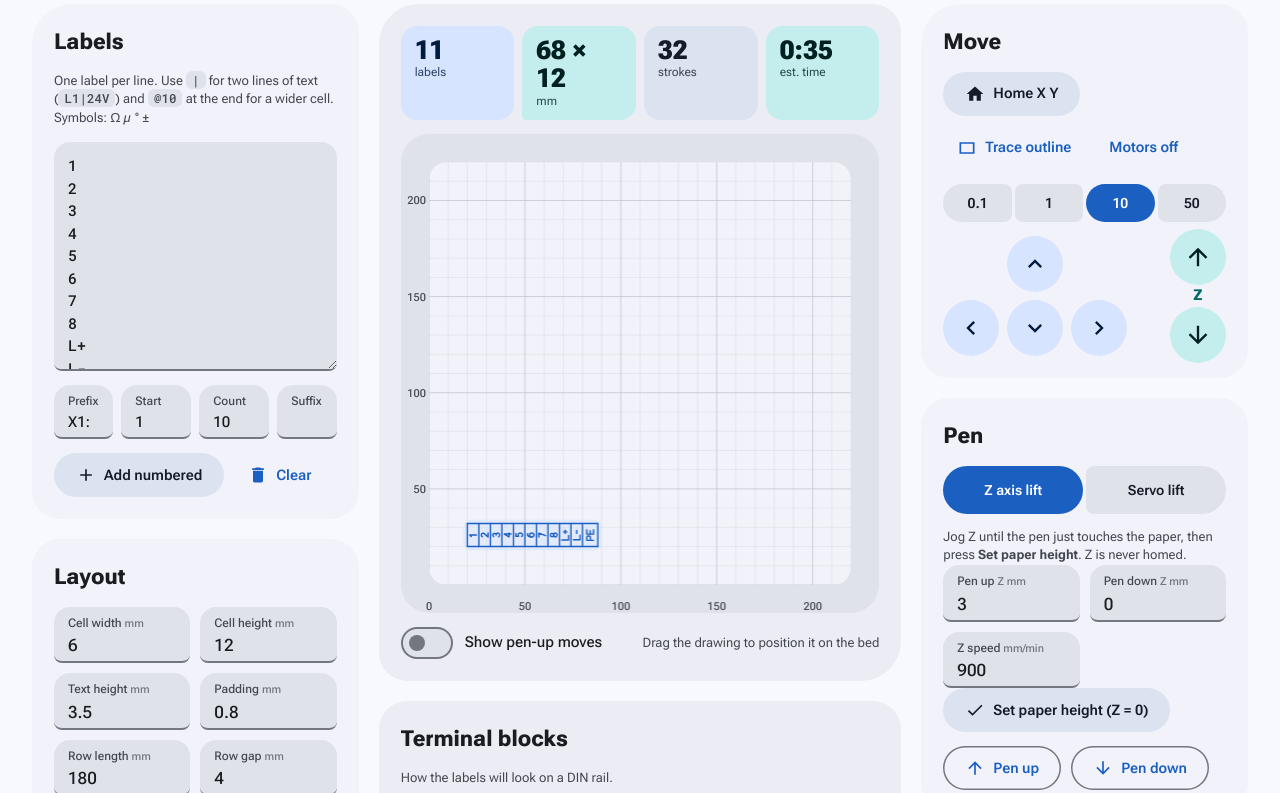
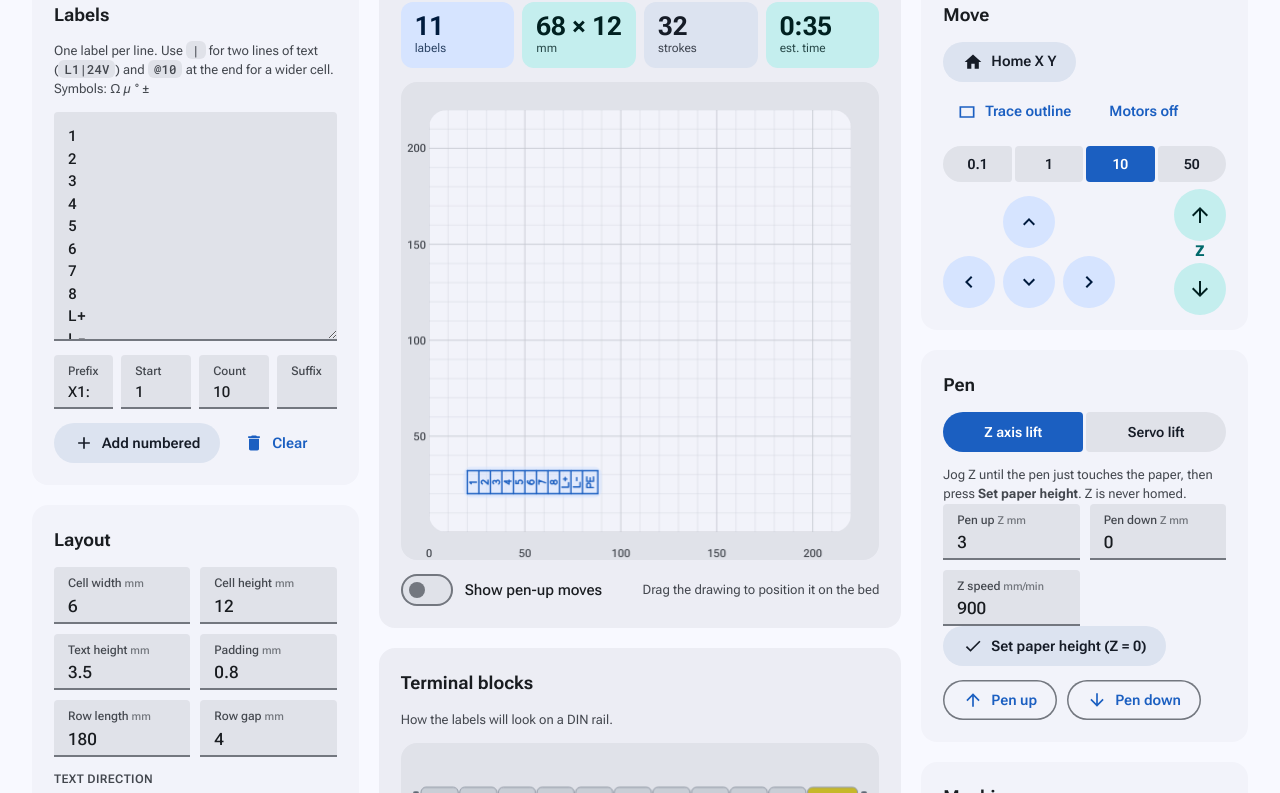
Before and after one commit to douggreenak/drawbot, a plain HTML site: page web/index.html in a window 1280 px wide. Shown: the part 118-911 px from the top of the page. Drawn offline with Linux system fonts and the light colour scheme.

Commit message:
Tone down Material Expressive styling: smaller radii, no shape morphing/overshoot, lighter type, static logo
Co-Authored-By: Claude Sonnet 5.5 <noreply@anthropic.com>

```diff
--- a/web/app.js
+++ b/web/app.js
@@ -94,7 +94,7 @@
   const fmtTime = s => { s = Math.round(s); const h = Math.floor(s / 3600), m = Math.floor((s % 3600) / 60); return h ? `${h}:${String(m).padStart(2, '0')}h` : `${m}:${String(s % 60).padStart(2, '0')}`; };
 
   // Expressive "cookie" shape for the logo
-  (function blob(lobes = 9, depth = 0.09) {
+  (function blob(lobes = 9, depth = 0.04) {
     const pts = [];
     for (let i = 0; i <= 120; i++) {
       const a = (i / 120) * Math.PI * 2, r = 46 * (1 + depth * Math.cos(lobes * a));
--- a/web/styles.css
+++ b/web/styles.css
@@ -1,4 +1,4 @@
-/* Material 3 Expressive — tokens, shapes, motion. */
+/* Material 3 — tokens, shapes, motion (toned down). */
 :root {
   color-scheme: light;
   --primary: #1b5fc1; --on-primary: #fff;
@@ -10,8 +10,8 @@
   --sc-low: #f2f3fa; --sc: #ecedf4; --sc-high: #e6e8ee; --sc-highest: #e0e2e9;
   --outline: #73777f; --outline-variant: #c3c6cf;
   --ok: #1b7a4b;
-  --r-xs: 8px; --r-s: 12px; --r-m: 16px; --r-l: 28px; --r-xl: 40px;
-  --spring: cubic-bezier(.34, 1.56, .64, 1);
+  --r-xs: 4px; --r-s: 8px; --r-m: 12px; --r-l: 16px; --r-xl: 16px;
+  --spring: cubic-bezier(.2, 0, 0, 1);
   --emph: cubic-bezier(.2, 0, 0, 1);
   --font: "Roboto Flex", "Google Sans Flex", system-ui, -apple-system, "Segoe UI", sans-serif;
 }
@@ -38,12 +38,12 @@ code { font: 500 12.5px "Roboto Mono", ui-monospace, monospace; background: var(
 [hidden] { display: none !important; }
 
 /* ---------- top bar ---------- */
-.top { display: flex; align-items: center; justify-content: space-between; gap: 16px; flex-wrap: wrap; padding: 28px 32px 12px; max-width: 1760px; margin: 0 auto; }
+.top { display: flex; align-items: center; justify-content: space-between; gap: 16px; flex-wrap: wrap; padding: 20px 32px 8px; max-width: 1760px; margin: 0 auto; }
 .brand { display: flex; align-items: center; gap: 18px; }
-.brand h1 { margin: 0; font-size: 44px; line-height: 1; font-weight: 900; font-variation-settings: "wdth" 120, "wght" 900; letter-spacing: -.5px; }
+.brand h1 { margin: 0; font-size: 32px; line-height: 1; font-weight: 700; font-variation-settings: "wght" 700; letter-spacing: -.5px; }
 .brand p { margin: 4px 0 0; color: var(--on-surface-variant); font-size: 15px; }
-.blob { width: 68px; height: 68px; fill: var(--primary); animation: spin 24s linear infinite; }
-.blob.busy { animation-duration: 2.4s; fill: var(--tertiary); }
+.blob { width: 40px; height: 40px; fill: var(--primary); }
+.blob.busy { animation: spin 2.4s linear infinite; fill: var(--tertiary); }
 @keyframes spin { to { transform: rotate(360deg); } }
 .top-actions { display: flex; align-items: center; gap: 12px; }
 .chip { display: inline-flex; align-items: center; gap: 8px; height: 40px; padding: 0 16px; border-radius: var(--r-l); background: var(--sc-high); font-weight: 500; font-variation-settings: "wght" 550; }
@@ -56,11 +56,10 @@ code { font: 500 12.5px "Roboto Mono", ui-monospace, monospace; background: var(
 .grid { display: grid; grid-template-columns: minmax(300px, 1fr) minmax(420px, 1.6fr) minmax(300px, 1fr); gap: 20px; padding: 12px 32px 48px; max-width: 1760px; margin: 0 auto; align-items: start; }
 .col { display: flex; flex-direction: column; gap: 20px; min-width: 0; }
 @media (max-width: 1180px) { .grid { grid-template-columns: 1fr 1fr; } .col.main { grid-column: 1 / -1; order: -1; } }
-@media (max-width: 720px) { .grid { grid-template-columns: 1fr; padding: 8px 16px 40px; } .top { padding: 20px 16px 8px; } .brand h1 { font-size: 34px; } }
+@media (max-width: 720px) { .grid { grid-template-columns: 1fr; padding: 8px 16px 40px; } .top { padding: 20px 16px 8px; } .brand h1 { font-size: 26px; } }
 
 .card { background: var(--sc-low); border-radius: var(--r-l); padding: 22px; display: flex; flex-direction: column; gap: 14px; }
-.card:nth-of-type(odd) { border-top-left-radius: var(--r-xl); }
-.card h2 { margin: 0; font-size: 22px; font-weight: 800; font-variation-settings: "wdth" 112, "wght" 800; }
+.card h2 { margin: 0; font-size: 18px; font-weight: 650; font-variation-settings: "wght" 650; }
 .hint { margin: 0; color: var(--on-surface-variant); font-size: 13px; }
 .hint.tight { text-align: right; }
 .row { display: flex; gap: 10px; flex-wrap: wrap; align-items: center; }
@@ -71,13 +70,13 @@ code { font: 500 12.5px "Roboto Mono", ui-monospace, monospace; background: var(
 /* ---------- buttons (shape morph on press) ---------- */
 .btn {
   display: inline-flex; align-items: center; justify-content: center; gap: 8px;
-  height: 44px; padding: 0 22px; border: 0; border-radius: 22px; cursor: pointer;
+  height: 40px; padding: 0 20px; border: 0; border-radius: 20px; cursor: pointer;
   font: 600 14.5px var(--font); font-variation-settings: "wght" 600; color: inherit; background: none;
   transition: border-radius .35s var(--spring), background .2s, transform .35s var(--spring), box-shadow .2s, opacity .2s;
   user-select: none; -webkit-tap-highlight-color: transparent;
 }
 .btn svg { width: 20px; height: 20px; fill: currentColor; flex: none; }
-.btn:active:not(:disabled) { border-radius: var(--r-s); transform: scale(.97); }
+.btn:active:not(:disabled) { transform: scale(.98); }
 .btn:disabled { opacity: .38; cursor: default; }
 .btn:focus-visible, input:focus-visible, textarea:focus-visible, select:focus-visible, .seg button:focus-visible { outline: 3px solid color-mix(in srgb, var(--primary) 60%, transparent); outline-offset: 2px; }
 .btn.filled { background: var(--primary); color: var(--on-primary); }
@@ -85,36 +84,31 @@ code { font: 500 12.5px "Roboto Mono", ui-monospace, monospace; background: var(
 .btn.outlined { box-shadow: inset 0 0 0 1.5px var(--outline); color: var(--primary); }
 .btn.text { color: var(--primary); padding: 0 14px; }
 .btn.danger { background: var(--error-container); color: var(--on-error-container); }
-.btn.xl { height: 64px; padding: 0 30px; border-radius: 32px; font-size: 17px; font-variation-settings: "wght" 700; }
-.btn.xl svg { width: 26px; height: 26px; }
+.btn.xl { height: 52px; padding: 0 26px; border-radius: 26px; font-size: 15.5px; font-variation-settings: "wght" 600; }
+.btn.xl svg { width: 22px; height: 22px; }
 .btn:hover:not(:disabled) { filter: brightness(1.06); }
 .btn.filled:hover:not(:disabled) { box-shadow: 0 2px 10px color-mix(in srgb, var(--primary) 40%, transparent); }
-.btn.icon { width: 56px; height: 56px; padding: 0; border-radius: 28px; background: var(--primary-container); color: var(--on-primary-container); }
-.btn.icon svg { width: 28px; height: 28px; }
-.btn.icon:hover:not(:disabled) { border-radius: var(--r-m); }
+.btn.icon { width: 52px; height: 52px; padding: 0; border-radius: 26px; background: var(--primary-container); color: var(--on-primary-container); }
+.btn.icon svg { width: 24px; height: 24px; }
 .run-btns .btn.xl { flex: 1 1 auto; }
 .run-btns #btnStart { flex: 2 1 220px; }
 
 /* ---------- connected button group ---------- */
 .seg { display: flex; gap: 3px; }
 .seg button {
-  flex: 1; height: 48px; border: 0; cursor: pointer; font: 600 14px var(--font); color: var(--on-secondary-container);
+  flex: 1; height: 40px; border: 0; cursor: pointer; font: 600 14px var(--font); color: var(--on-secondary-container);
   background: var(--sc-highest); border-radius: var(--r-xs); padding: 0 12px;
   transition: border-radius .35s var(--spring), background .2s, color .2s;
 }
-.seg button:first-child { border-radius: 24px var(--r-xs) var(--r-xs) 24px; }
-.seg button:last-child { border-radius: var(--r-xs) 24px 24px var(--r-xs); }
-.seg button.on { background: var(--primary); color: var(--on-primary); border-radius: 24px !important; }
-.seg button:active { border-radius: var(--r-s); }
-.seg.small button { height: 38px; }
-.seg.small button:first-child { border-radius: 19px var(--r-xs) var(--r-xs) 19px; }
-.seg.small button:last-child { border-radius: var(--r-xs) 19px 19px var(--r-xs); }
-.seg.small button.on { border-radius: 19px !important; }
+.seg button:first-child { border-radius: 20px var(--r-xs) var(--r-xs) 20px; }
+.seg button:last-child { border-radius: var(--r-xs) 20px 20px var(--r-xs); }
+.seg button.on { background: var(--primary); color: var(--on-primary); }
+.seg.small button { height: 36px; }
 
 /* ---------- fields ---------- */
 .fields { display: grid; grid-template-columns: repeat(auto-fill, minmax(130px, 1fr)); gap: 10px; }
-.field { display: flex; flex-direction: column; gap: 3px; background: var(--sc-highest); border-radius: var(--r-m) var(--r-m) var(--r-xs) var(--r-xs); padding: 8px 14px 6px; border-bottom: 2px solid var(--outline); transition: border-color .2s, background .2s, border-radius .3s var(--spring); }
-.field:focus-within { border-bottom-color: var(--primary); border-radius: var(--r-m); background: var(--sc-high); }
+.field { display: flex; flex-direction: column; gap: 3px; background: var(--sc-highest); border-radius: var(--r-xs) var(--r-xs) 0 0; padding: 8px 14px 6px; border-bottom: 2px solid var(--outline); transition: border-color .2s, background .2s, border-radius .3s var(--spring); }
+.field:focus-within { border-bottom-color: var(--primary); background: var(--sc-high); }
 .field span { font-size: 12px; font-weight: 500; color: var(--on-surface-variant); }
 .field small { opacity: .7; font-size: 11px; }
 .field input, .field select { border: 0; background: none; font: 500 17px var(--font); color: var(--on-surface); width: 100%; padding: 0; outline: 0; }
@@ -123,7 +117,7 @@ code { font: 500 12.5px "Roboto Mono", ui-monospace, monospace; background: var(
 .gen { display: grid; grid-template-columns: 1fr 70px 70px 1fr; gap: 8px; }
 textarea {
   width: 100%; resize: vertical; border: 0; border-bottom: 2px solid var(--outline); background: var(--sc-highest);
-  border-radius: var(--r-m) var(--r-m) var(--r-xs) var(--r-xs); padding: 12px 14px; font: 500 15px/1.5 "Roboto Mono", ui-monospace, monospace; color: var(--on-surface); outline: 0;
+  border-radius: var(--r-xs) var(--r-xs) 0 0; padding: 12px 14px; font: 500 15px/1.5 "Roboto Mono", ui-monospace, monospace; color: var(--on-surface); outline: 0;
 }
 textarea:focus { border-bottom-color: var(--primary); }
 
@@ -136,23 +130,22 @@ textarea:focus { border-bottom-color: var(--primary); }
 .switch input:checked + i { background: var(--primary); box-shadow: none; }
 .switch input:checked + i::after { top: 4px; left: 24px; width: 24px; height: 24px; background: var(--on-primary); }
 .switch input:focus-visible + i { outline: 3px solid color-mix(in srgb, var(--primary) 60%, transparent); outline-offset: 2px; }
-.switch:active i::after { width: 28px; }
 
 /* ---------- preview ---------- */
-.card.preview { background: var(--sc); border-top-left-radius: var(--r-xl); border-bottom-right-radius: var(--r-xl); }
+.card.preview { background: var(--sc); }
 .stats { display: grid; grid-template-columns: repeat(4, 1fr); gap: 8px; }
 .stat { background: var(--primary-container); color: var(--on-primary-container); border-radius: var(--r-m); padding: 10px 14px; display: flex; flex-direction: column; }
-.stat:nth-child(2) { background: var(--tertiary-container); color: var(--on-tertiary-container); border-radius: var(--r-m) var(--r-m) var(--r-m) 4px; }
+.stat:nth-child(2) { background: var(--tertiary-container); color: var(--on-tertiary-container); }
 .stat:nth-child(3) { background: var(--secondary-container); color: var(--on-secondary-container); }
 .stat:nth-child(4) { background: var(--tertiary-container); color: var(--on-tertiary-container); }
 .stat.bad { background: var(--error-container) !important; color: var(--on-error-container) !important; }
-.stat b { font-size: 26px; font-weight: 850; font-variation-settings: "wdth" 110, "wght" 850; line-height: 1.1; }
+.stat b { font-size: 26px; font-weight: 650; font-variation-settings: "wght" 650; line-height: 1.1; }
 .stat span { font-size: 12px; opacity: .8; }
 .canvas-wrap { border-radius: var(--r-l); overflow: hidden; background: var(--sc-highest); }
 #preview { display: block; width: 100%; aspect-ratio: 1 / 1; max-height: 70vh; cursor: grab; touch-action: none; }
 #preview.drag { cursor: grabbing; }
 
-.card.run { background: var(--primary-container); color: var(--on-primary-container); border-bottom-left-radius: var(--r-xl); }
+.card.run { background: var(--primary-container); color: var(--on-primary-container);}
 .card.run .btn.filled { background: var(--primary); }
 .card.run .btn.tonal { background: color-mix(in srgb, var(--on-primary-container) 14%, transparent); color: var(--on-primary-container); }
 .card.run .btn.outlined { color: var(--on-primary-container); box-shadow: inset 0 0 0 1.5px color-mix(in srgb, var(--on-primary-container) 50%, transparent); }
@@ -160,24 +153,24 @@ textarea:focus { border-bottom-color: var(--primary); }
 .progress-row { display: flex; justify-content: space-between; font-weight: 600; margin-top: -6px; }
 
 /* ---------- jog ---------- */
-.jog { display: grid; grid-template-columns: repeat(3, 56px) 1fr; grid-template-rows: repeat(2, 56px); gap: 8px; align-items: center; justify-content: start; }
+.jog { display: grid; grid-template-columns: repeat(3, 52px) 1fr; grid-template-rows: repeat(2, 52px); gap: 8px; align-items: center; justify-content: start; }
 .jog > [data-jog="Y"][data-dir="1"] { grid-column: 2; grid-row: 1; }
 .jog > [data-jog="X"][data-dir="-1"] { grid-column: 1; grid-row: 2; }
 .jog > [data-jog="Y"][data-dir="-1"] { grid-column: 2; grid-row: 2; }
 .jog > [data-jog="X"][data-dir="1"] { grid-column: 3; grid-row: 2; }
 .jogz { grid-column: 4; grid-row: 1 / 3; display: flex; flex-direction: column; align-items: center; justify-content: space-between; justify-self: end; font-weight: 800; color: var(--tertiary); }
-.jogz .btn.icon { background: var(--tertiary-container); color: var(--on-tertiary-container); height: 56px; }
+.jogz .btn.icon { background: var(--tertiary-container); color: var(--on-tertiary-container); }
 
 /* ---------- console ---------- */
 .console pre { margin: 0; height: 200px; overflow: auto; background: var(--sc-highest); border-radius: var(--r-m); padding: 10px 12px; font: 400 12px/1.5 "Roboto Mono", ui-monospace, monospace; white-space: pre-wrap; word-break: break-all; }
 .console .tx { color: var(--primary); } .console .err { color: var(--error); font-weight: 600; } .console .rx { color: var(--on-surface-variant); } .console .sys { color: var(--tertiary); }
 .cmd { display: flex; gap: 8px; }
-.cmd input { flex: 1; min-width: 0; height: 44px; border: 0; border-radius: 22px; background: var(--sc-highest); padding: 0 18px; font: 500 14px "Roboto Mono", monospace; color: var(--on-surface); }
+.cmd input { flex: 1; min-width: 0; height: 40px; border: 0; border-radius: 20px; background: var(--sc-highest); padding: 0 18px; font: 500 14px "Roboto Mono", monospace; color: var(--on-surface); }
 
 /* ---------- dialog & snackbar ---------- */
 dialog { border: 0; border-radius: var(--r-xl); background: var(--sc-high); color: var(--on-surface); padding: 28px; max-width: 440px; box-shadow: 0 12px 48px rgba(0,0,0,.3); }
 dialog::backdrop { background: rgba(8, 12, 20, .55); backdrop-filter: blur(3px); }
-dialog h3 { margin: 0 0 8px; font-size: 24px; font-weight: 800; font-variation-settings: "wdth" 112, "wght" 800; }
+dialog h3 { margin: 0 0 8px; font-size: 20px; font-weight: 650; font-variation-settings: "wght" 650; }
 dialog p { margin: 0 0 20px; color: var(--on-surface-variant); white-space: pre-line; }
 .snack { pointer-events: none; position: fixed; left: 50%; bottom: 24px; transform: translate(-50%, 140%); background: var(--on-surface); color: var(--surface); padding: 14px 22px; border-radius: 18px; font-weight: 500; transition: transform .45s var(--spring), opacity .2s; opacity: 0; z-index: 10; max-width: 90vw; }
 .snack.show { transform: translate(-50%, 0); opacity: 1; }
```
Also changed, not shown: docs/TEST_RESULTS.md (+2 -2 lines), docs/screenshots/00-overview.png, docs/screenshots/01-ready-to-draw.png, docs/screenshots/02-connected.png, docs/screenshots/03-paused-midjob.png, docs/screenshots/04-finished.png, docs/screenshots/05-stopped.png, docs/screenshots/06-servo-mode.png, docs/screenshots/07-safety-dialog.png, docs/screenshots/08-offbed-preview.png, docs/screenshots/09-dark-theme.png, 2 other files.
